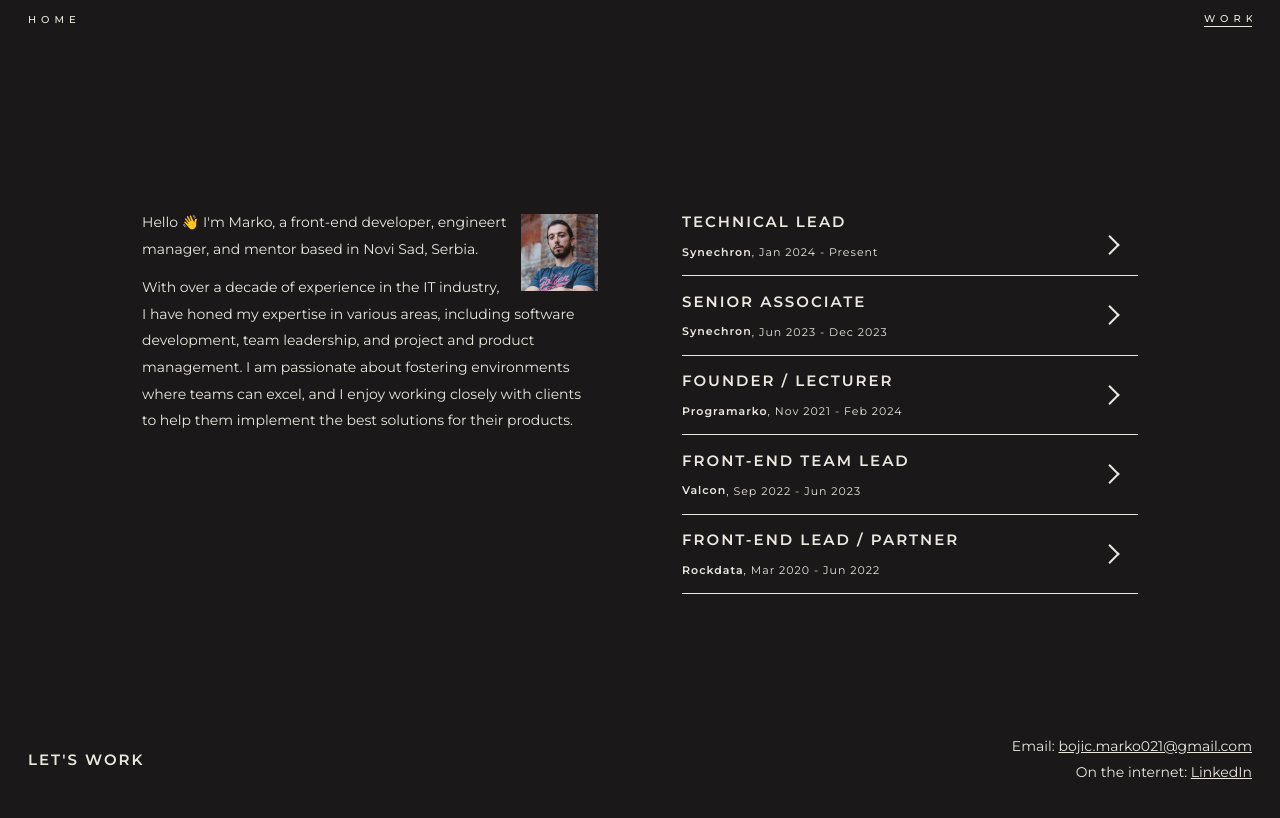
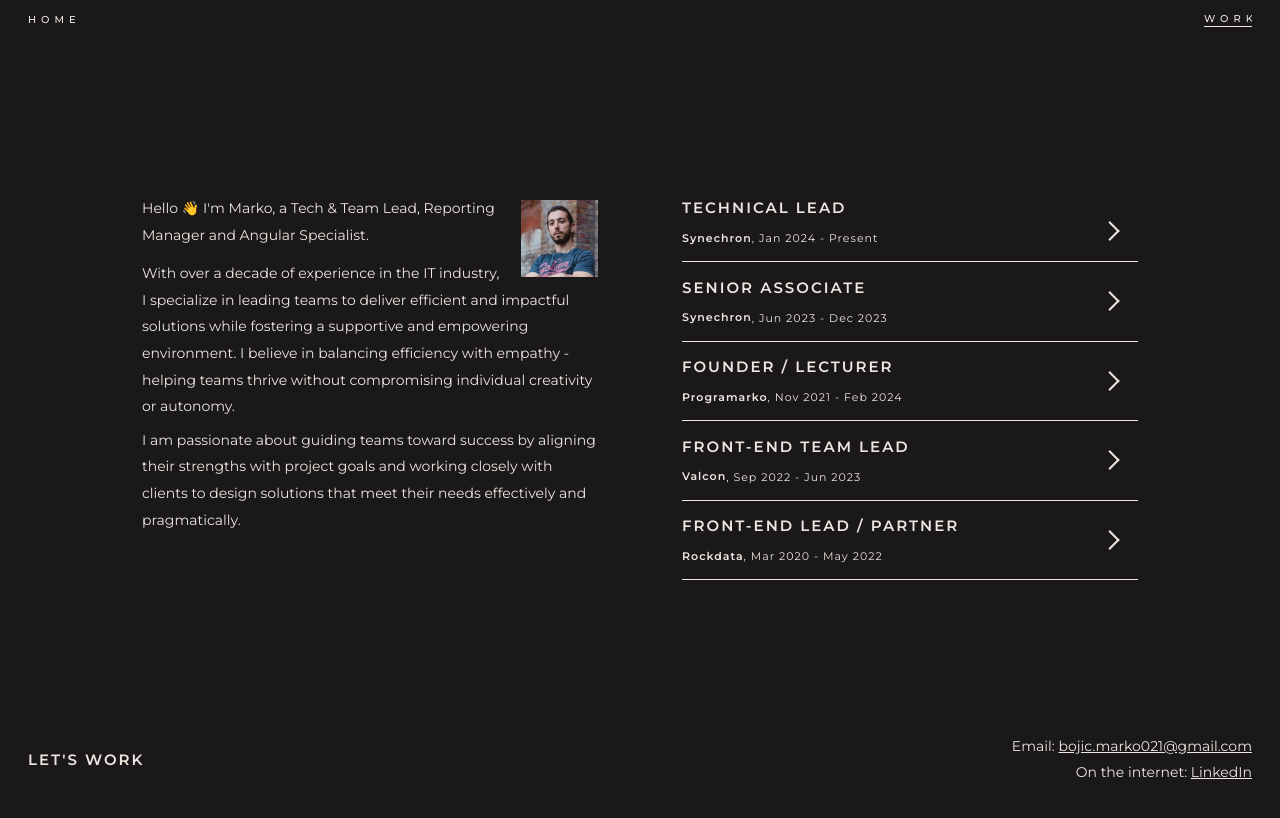
Before and after one commit to markobojic/markobojic.github.io, an Angular app: page /work in a window 1280 px wide. Shown: the top 818 px of the page. Built offline with nearby package versions, Linux system fonts and the light colour scheme.

Commit message:
work summary data

```diff
--- a/src/app/pages/home/components/about/about.component.html
+++ b/src/app/pages/home/components/about/about.component.html
@@ -1,8 +1,6 @@
 <div class="about">
   <h2 class="name">Marko Bojic</h2>
-  <p class="role">
-    Technical Team Lead / Engineering Manager / Front-end Engineer
-  </p>
+  <p class="role">Tech & Team Lead / Reporting Manager / Angular Specialist</p>
   <p>
     Currently working full-time as a Senior Tech Lead at
     <a href="https://www.synechron.com/" target="_blank">Synechron</a>
--- a/src/app/pages/work/components/work-summary/work-summary.component.html
+++ b/src/app/pages/work/components/work-summary/work-summary.component.html
@@ -1,12 +1,17 @@
 <img src="assets/profile.jpeg" alt="Marko Bojic" class="profile-img" />
 <p>
-  Hello 👋 I'm Marko, a front-end developer, engineert manager, and mentor based
-  in Novi Sad, Serbia.
+  Hello 👋 I'm Marko, a Tech & Team Lead, Reporting Manager and Angular
+  Specialist.
 </p>
 <p class="description">
-  With over a decade of experience in the IT industry, I have honed my expertise
-  in various areas, including software development, team leadership, and project
-  and product management. I am passionate about fostering environments where
-  teams can excel, and I enjoy working closely with clients to help them
-  implement the best solutions for their products.
+  With over a decade of experience in the IT industry, I specialize in leading
+  teams to deliver efficient and impactful solutions while fostering a
+  supportive and empowering environment. I believe in balancing efficiency with
+  empathy - helping teams thrive without compromising individual creativity or
+  autonomy.
 </p>
+<p class="description">
+  I am passionate about guiding teams toward success by aligning their strengths
+  with project goals and working closely with clients to design solutions that
+  meet their needs effectively and pragmatically.
+</p>
--- a/src/app/shared/components/work-wrapper/work-wrapper.component.scss
+++ b/src/app/shared/components/work-wrapper/work-wrapper.component.scss
@@ -40,7 +40,7 @@
   }
 
   .work-wrapper {
-    height: 100vh;
+    height: calc(100vh - 2rem);
     display: flex;
     justify-content: center;
     align-items: center;
--- a/src/app/shared/data/work.data.ts
+++ b/src/app/shared/data/work.data.ts
@@ -100,7 +100,7 @@ Pored toga vodis razvoj projekata na koje si dodeljen`,
     position: 'Front-end Lead / Partner',
     company: 'Rockdata',
     dateStart: 'Mar 2020',
-    dateEnd: 'Jun 2022',
+    dateEnd: 'May 2022',
     responsibilities: `Ovo je opis u kom treba da napises da si reporting menadzer 8 developera. Da kreiras godisnje ciljeve i radis aprejzale sa njima, pratis njihov razvoj, vodis racuna o godisnjim odmorima itd.
 Pored toga vodis razvoj projekata na koje si dodeljen`,
     skills: ['Team leadership', 'Engineering Management'],
@@ -189,6 +189,29 @@ Pored toga vodis razvoj projekata na koje si dodeljen`,
   },
   {
     id: '9',
+    position: 'Front-End Developer / Co-founder',
+    company: 'Awerest',
+    dateStart: 'Feb 2014',
+    dateEnd: 'Dec 2015',
+    responsibilities: `Ovo je opis u kom treba da napises da si reporting menadzer 8 developera. Da kreiras godisnje ciljeve i radis aprejzale sa njima, pratis njihov razvoj, vodis racuna o godisnjim odmorima itd.
+Pored toga vodis razvoj projekata na koje si dodeljen`,
+    skills: ['Team leadership', 'Engineering Management'],
+    projects: [
+      {
+        title: 'Project 1',
+        description: `Ovo je opis u kom treba da napises da si reporting menadzer 8 developera. Da kreiras godisnje ciljeve i radis aprejzale sa njima, pratis njihov razvoj, vodis racuna o godisnjim odmorima itd.
+Pored toga vodis razvoj projekata na koje si dodeljen`,
+        technologies: ['angular', 'typescript'],
+      },
+      {
+        title: 'Project 2',
+        description: `I lead a team of over 10 engineers and QA specialists in migrating a complex stock market solution to Angular codebase with a REST API. My role involves managing the project, providing technical direction, and supporting team development. I worked with delivery directors on reporting and coordinate with client project managers on planning and delivery, addressing both technical and domain-specific challenges.`,
+        technologies: ['angular', 'typescript'],
+      },
+    ],
+  },
+  {
+    id: '10',
     position: 'Level Designer',
     company: 'Eipix',
     dateStart: 'May 2014',
```
Also changed, not shown: src/assets/technologies/react.png (added), src/assets/technologies/vuejs.png (added).
